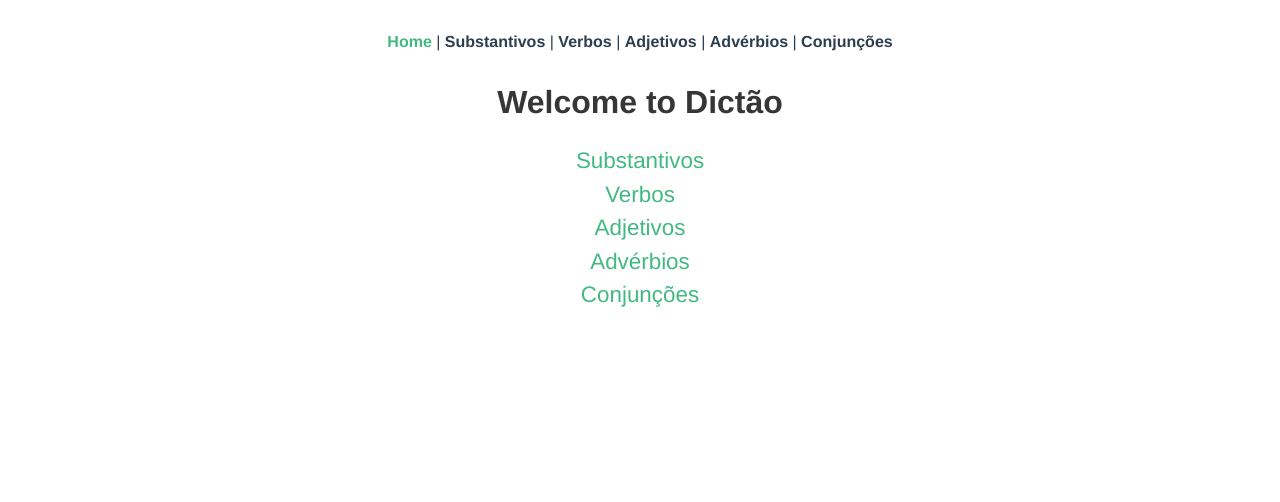
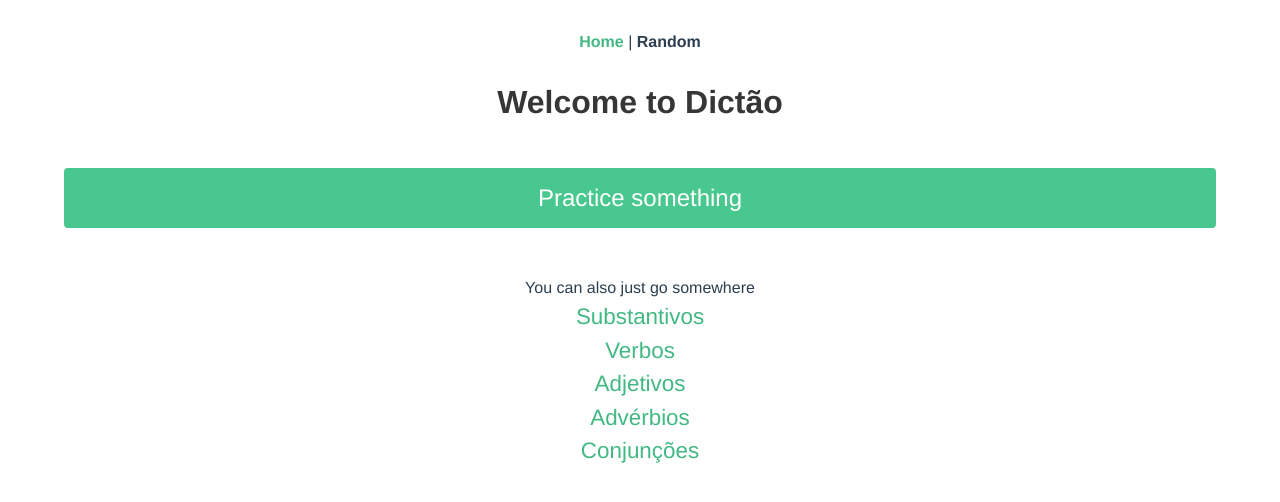
Before and after one commit to levosos/dictao, a Vue app: page / in a window 1280 px wide. Shown: the top 502 px of the page. Built offline with nearby package versions, Linux system fonts and the light colour scheme.

Commit message:
Introducing '/random' to randomally pick a page
- Cleaned up the top navigation bar
- Using lodash.sample

```diff
--- a/package.json
+++ b/package.json
@@ -11,6 +11,7 @@
     "@mdi/font": "^5.9.55",
     "buefy": "^0.9.8",
     "core-js": "^3.6.5",
+    "lodash.sample": "^4.2.1",
     "lodash.shuffle": "^4.2.0",
     "vue": "^2.6.11",
     "vue-router": "^3.5.2"
--- a/src/App.vue
+++ b/src/App.vue
@@ -2,11 +2,7 @@
   <div id="app">
     <div id="nav">
       <router-link to="/">Home</router-link> |
-      <router-link to="/nouns">Substantivos</router-link> |
-      <router-link to="/verbs">Verbos</router-link> |
-      <router-link to="/adjectives">Adjetivos</router-link> |
-      <router-link to="/adverbs">Advérbios</router-link> |
-      <router-link to="/conjunctions">Conjunções</router-link>
+      <router-link to="/random">Random</router-link>
     </div>
     <router-view/>
   </div>
--- a/src/router/index.js
+++ b/src/router/index.js
@@ -7,6 +7,8 @@ import Conjunctions from '../views/Conjunctions.vue'
 import Nouns from '../views/Nouns.vue'
 import Verbs from '../views/Verbs.vue'
 
+import _ from 'lodash'
+
 Vue.use(VueRouter)
 
 const routes = [
@@ -14,6 +16,20 @@ const routes = [
     path: '/',
     name: 'Home',
     component: Home
+  },
+  {
+    path: '/random',
+    redirect: () => {
+      const options = [
+        '/adjectives',
+        '/adverbs',
+        '/conjunctions',
+        '/nouns',
+        '/verbs',
+      ]
+
+      return _.sample(options)
+    }
   },
   {
     path: '/adjectives',
--- a/src/views/Home.vue
+++ b/src/views/Home.vue
@@ -1,6 +1,8 @@
 <template>
   <div class="home">
     <h1 class="title">Welcome to Dictão</h1>
+    <b-button id="practice" type="is-success" size="is-large" tag="router-link" to="/random">Practice something</b-button>
+    <p>You can also just go somewhere</p>
     <div><router-link to="/nouns">Substantivos</router-link></div>
     <div><router-link to="/verbs">Verbos</router-link></div>
     <div><router-link to="/adjectives">Adjetivos</router-link></div>
@@ -17,6 +19,13 @@ export default {
 </script>
 
 <style scoped>
+#practice {
+  width: 90%;
+
+  /* top header has a margin-bottom of 1.5 rem */
+  margin-top: 1.5rem;
+  margin-bottom: 3rem;
+}
 a {
   font-size: 140%;
   text-decoration: none;
```
Also changed, not shown: 1 other file (tests, documents, lock files or other folders).
